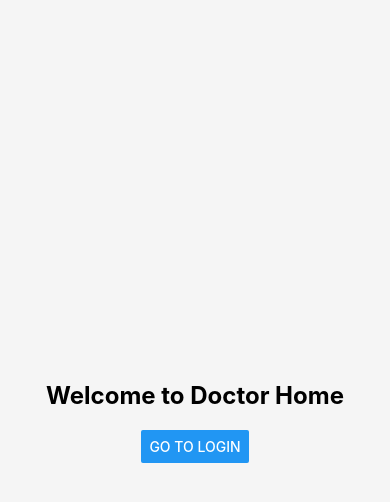
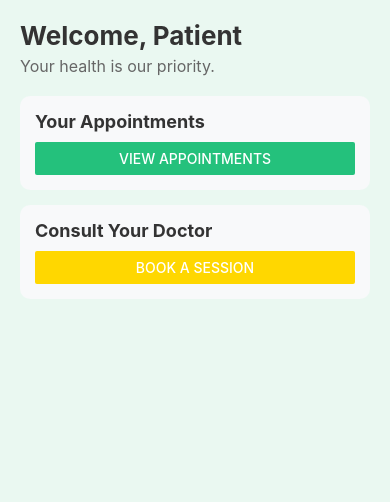
Before and after one commit to Vibe-life-2025/Vibe-Lift, a React Native app: screen /PatientsHome in a window 390 px wide. Shown: the top 502 px of the page. Built offline with nearby package versions, Linux system fonts and the light colour scheme.

Commit message:
Updated  Screens

```diff
--- a/App.js
+++ b/App.js
@@ -1,44 +1,83 @@
 import React from 'react';
+import { createStackNavigator } from '@react-navigation/stack';
 import { NavigationContainer } from '@react-navigation/native';
-import { createNativeStackNavigator } from '@react-navigation/native-stack';
-import { SafeAreaView, StyleSheet } from 'react-native';
+import DoctorLoginScreen from './screens/DoctorLogin';
+import PatientSelectionScreen from './screens/PatientSelection';
+import DoctorHomeScreen from './screens/DoctorHome';
+import AppointmentBookingScreen from './screens/AppointmentBooking';
+import DoctorCalendarScreen from './screens/DoctorCalendar';
+import NotificationsScreen from './screens/Notifications';
 
-// Import Screens
-import AppointmentBooking from './screens/AppointmentBooking';
-import DoctorCalendar from './screens/DoctorCalendar';
-import DoctorHome from './screens/DoctorHome';
-import DoctorLogin from './screens/DoctorLogin';
-import Notifications from './screens/Notifications';
-import PatientHome from './screens/PatientHome';
-import PatientSelection from './screens/PatientSelection';
-import DetailsScreen from './screens/DetailsScreen';
+import PatientHomeScreen from './screens/PatientHome';
+import { createBottomTabNavigator } from '@react-navigation/bottom-tabs';
+import { MaterialIcons, FontAwesome5 } from '@expo/vector-icons';
 
-const Stack = createNativeStackNavigator();
+const Stack = createStackNavigator();
+const Tab = createBottomTabNavigator();
 
-const App = () => {
-  return (
-    <SafeAreaView style={styles.container}>
-      <NavigationContainer>
-        <Stack.Navigator initialRouteName="DoctorHome" screenOptions={{ headerShown: false }}>
-          <Stack.Screen name="DoctorHome" component={DoctorHome} />
-          <Stack.Screen name="DoctorLogin" component={DoctorLogin} />
-          <Stack.Screen name="DoctorCalendar" component={DoctorCalendar} />
-          <Stack.Screen name="AppointmentBooking" component={AppointmentBooking} />
-          <Stack.Screen name="Notifications" component={Notifications} />
-          <Stack.Screen name="PatientHome" component={PatientHome} />
-          <Stack.Screen name="PatientSelection" component={PatientSelection} />
-          <Stack.Screen name="DetailsScreen" component={DetailsScreen} />
-        </Stack.Navigator>
-      </NavigationContainer>
-    </SafeAreaView>
-  );
+const themeColors = {
+  primary: '#24C17C',
+  secondary: '#F8F9FA',
+  text: '#333',
+  accent: '#FFD700',
+  background: '#EAF8F1',
 };
 
-const styles = StyleSheet.create({
-  container: {
-    flex: 1,
-    backgroundColor: '#fff', // Ensures no white screen issue
-  },
-});
+// Stack Navigator for Doctor's Screens
+const DoctorStack = createStackNavigator();
+function DoctorStackScreens() {
+  return (
+    <DoctorStack.Navigator screenOptions={{ headerShown: false }}>
+      <DoctorStack.Screen name="Home" component={DoctorHomeScreen} />
+      <DoctorStack.Screen name="AppointmentBooking" component={AppointmentBookingScreen} />
+      <DoctorStack.Screen name="Calendar" component={DoctorCalendarScreen} />
 
-export default App;
+      <DoctorStack.Screen name="Notifications" component={NotificationsScreen} />
+    </DoctorStack.Navigator>
+  );
+}
+
+// Bottom Tab Navigator
+function DoctorTabs() {
+  return (
+    <Tab.Navigator
+      screenOptions={({ route }) => ({
+        tabBarIcon: ({ color, size }) => {
+          let iconName;
+          if (route.name === 'Dashboard') {
+            iconName = 'home';
+          } else if (route.name === 'Appointments') {
+            iconName = 'calendar-check';
+            return <FontAwesome5 name={iconName} size={size} color={color} />;
+          } else if (route.name === 'Reports') {
+            iconName = 'folder';
+          } else if (route.name === 'Notifications') {
+            iconName = 'notifications';
+          }
+          return <MaterialIcons name={iconName} size={size} color={color} />;
+        },
+        tabBarActiveTintColor: themeColors.primary,
+        tabBarInactiveTintColor: themeColors.text,
+        tabBarStyle: { backgroundColor: themeColors.secondary },
+      })}
+    >
+      <Tab.Screen name="Dashboard" component={DoctorStackScreens} options={{ headerShown: false }} />
+      <Tab.Screen name="Appointments" component={AppointmentBookingScreen} />
+
+      <Tab.Screen name="Notifications" component={NotificationsScreen} />
+    </Tab.Navigator>
+  );
+}
+
+export default function App() {
+  return (
+    <NavigationContainer>
+      <Stack.Navigator screenOptions={{ headerShown: false }}>
+        <Stack.Screen name="DoctorLogin" component={DoctorLoginScreen} />
+        <Stack.Screen name="PatientSelection" component={PatientSelectionScreen} />
+        <Stack.Screen name="DoctorHome" component={DoctorTabs} />
+        <Stack.Screen name="PatientsHome" component={PatientHomeScreen} />
+      </Stack.Navigator>
+    </NavigationContainer>
+  );
+}
--- a/screens/AppointmentBooking.js
+++ b/screens/AppointmentBooking.js
@@ -1,12 +1,53 @@
 import React from 'react';
-import { View, Text } from 'react-native';
+import { View, Text, Button, StyleSheet } from 'react-native';
 
-const AppointmentBooking = () => {
+const AppointmentBookingScreen = () => {
   return (
-    <View>
-      <Text>Appointment Booking Screen</Text>
+    <View style={styles.container}>
+      <Text style={styles.title}>Upcoming Sessions</Text>
+      <View style={styles.card}>
+        <Text style={styles.sessionTitle}>Sahana V - Msc in Clinical Psychology</Text>
+        <Text style={styles.sessionTime}>7:30 PM - 8:30 PM</Text>
+        <Button title="Join Now" color="#24C17C" onPress={() => {}} />
+      </View>
+      <View style={styles.card}>
+        <Text style={styles.sessionTitle}>Sahana V - Msc in Clinical Psychology</Text>
+        <Text style={styles.sessionTime}>10:00 AM - 11:00 AM</Text>
+        <Button title="Reschedule" color="#FFD700" onPress={() => {}} />
+      </View>
     </View>
   );
 };
 
-export default AppointmentBooking;
+export default AppointmentBookingScreen;
+
+const styles = StyleSheet.create({
+  container: {
+    flex: 1,
+    backgroundColor: '#EAF8F1',
+    padding: 20,
+  },
+  title: {
+    fontSize: 24,
+    fontWeight: 'bold',
+    marginBottom: 20,
+    color: '#333',
+  },
+  card: {
+    backgroundColor: '#F8F9FA',
+    padding: 15,
+    borderRadius: 10,
+    marginBottom: 15,
+  },
+  sessionTitle: {
+    fontSize: 18,
+    fontWeight: 'bold',
+    marginBottom: 5,
+    color: '#333',
+  },
+  sessionTime: {
+    fontSize: 14,
+    color: '#666',
+    marginBottom: 10,
+  },
+});
--- a/screens/DoctorCalendar.js
+++ b/screens/DoctorCalendar.js
@@ -1,12 +1,52 @@
 import React from 'react';
-import { View, Text } from 'react-native';
+import { View, Text, Button, StyleSheet } from 'react-native';
 
-const DoctorCalendar = () => {
+const DoctorCalendarScreen = () => {
   return (
-    <View>
-      <Text>Doctor Calendar Screen</Text>
+    <View style={styles.container}>
+      <Text style={styles.title}>Doctor's Calendar</Text>
+      <View style={styles.card}>
+        <Text style={styles.date}>March 18, 2025</Text>
+        <Text style={styles.time}>10:00 AM - 11:00 AM: Patient Consultation</Text>
+      </View>
+      <View style={styles.card}>
+        <Text style={styles.date}>March 19, 2025</Text>
+        <Text style={styles.time}>2:00 PM - 3:00 PM: Therapy Session</Text>
+      </View>
+      <Button title="Schedule New Appointment" color="#24C17C" onPress={() => {}} />
     </View>
   );
 };
 
-export default DoctorCalendar;
+export default DoctorCalendarScreen;
+
+const styles = StyleSheet.create({
+  container: {
+    flex: 1,
+    backgroundColor: '#EAF8F1',
+    padding: 20,
+  },
+  title: {
+    fontSize: 24,
+    fontWeight: 'bold',
+    marginBottom: 20,
+    color: '#333',
+  },
+  card: {
+    backgroundColor: '#F8F9FA',
+    padding: 15,
+    borderRadius: 10,
+    marginBottom: 15,
+  },
+  date: {
+    fontSize: 18,
+    fontWeight: 'bold',
+    marginBottom: 5,
+    color: '#333',
+  },
+  time: {
+    fontSize: 14,
+    color: '#666',
+    marginBottom: 10,
+  },
+});
--- a/screens/DoctorHome.js
+++ b/screens/DoctorHome.js
@@ -1,27 +1,56 @@
 import React from 'react';
-import { View, Text, StyleSheet, Button } from 'react-native';
+import { View, Text, Button, StyleSheet } from 'react-native';
 
-const DoctorHome = ({ navigation }) => {
+const DoctorHomeScreen = ({ navigation }) => {
   return (
     <View style={styles.container}>
-      <Text style={styles.title}>Welcome to Doctor Home</Text>
-      <Button title="Go to Login" onPress={() => navigation.navigate('DoctorLogin')} />
+      <Text style={styles.title}>Hello, Dr. Sahana V</Text>
+      <Text style={styles.subtitle}>How is your day going?</Text>
+      <View style={styles.section}>
+        <Text style={styles.sectionTitle}>Join Your Consultations</Text>
+        <Button title="1-on-1 Sessions" color="#24C17C" onPress={() => navigation.navigate('AppointmentBooking')} />
+      </View>
+      <View style={styles.section}>
+        <Button title="Doctor's Profile" color="#FFD700" onPress={() => {}} />
+        <Button title="Patient's Profile" color="#FFD700" onPress={() => {}} />
+      </View>
+      <Button title="Join with us" color="#24C17C" onPress={() => {}} style={styles.joinButton} />
     </View>
   );
 };
 
+export default DoctorHomeScreen;
+
 const styles = StyleSheet.create({
   container: {
     flex: 1,
-    justifyContent: 'center',
-    alignItems: 'center',
-    backgroundColor: '#f5f5f5',
+    backgroundColor: '#EAF8F1',
+    padding: 20,
   },
   title: {
-    fontSize: 24,
+    fontSize: 26,
     fontWeight: 'bold',
+    color: '#333',
+    marginBottom: 5,
+  },
+  subtitle: {
+    fontSize: 16,
+    color: '#666',
     marginBottom: 20,
   },
+  section: {
+    backgroundColor: '#F8F9FA',
+    padding: 15,
+    borderRadius: 10,
+    marginBottom: 15,
+  },
+  sectionTitle: {
+    fontSize: 18,
+    fontWeight: 'bold',
+    marginBottom: 10,
+    color: '#333',
+  },
+  joinButton: {
+    marginTop: 20,
+  },
 });
-
-export default DoctorHome;
--- a/screens/DoctorLogin.js
+++ b/screens/DoctorLogin.js
@@ -1,12 +1,45 @@
 import React from 'react';
-import { View, Text } from 'react-native';
+import { View, Text, TextInput, Button, StyleSheet } from 'react-native';
 
-const DoctorLogin = () => {
+const DoctorLoginScreen = ({ navigation }) => {
   return (
-    <View>
-      <Text>Doctor Login Screen</Text>
+    <View style={styles.container}>
+      <Text style={styles.title}>Doctor Login</Text>
+      <Text style={styles.subtitle}>Please enter your credentials</Text>
+      <TextInput style={styles.input} placeholder="Username" />
+      <TextInput style={styles.input} placeholder="Password" secureTextEntry />
+      <Button title="Login" color="#24C17C" onPress={() => navigation.navigate('DoctorHome')} />
     </View>
   );
 };
 
-export default DoctorLogin;
+export default DoctorLoginScreen;
+
+const styles = StyleSheet.create({
+  container: {
+    flex: 1,
+    backgroundColor: '#EAF8F1',
+    justifyContent: 'center',
+    alignItems: 'center',
+    padding: 20,
+  },
+  title: {
+    fontSize: 26,
+    fontWeight: 'bold',
+    marginBottom: 10,
+    color: '#333',
+  },
+  subtitle: {
+    fontSize: 16,
+    color: '#666',
+    marginBottom: 20,
+  },
+  input: {
+    width: '100%',
+    padding: 10,
+    marginBottom: 10,
+    borderWidth: 1,
+    borderColor: '#ccc',
+    borderRadius: 5,
+  },
+});
--- a/screens/Notifications.js
+++ b/screens/Notifications.js
@@ -1,12 +1,58 @@
 import React from 'react';
-import { View, Text } from 'react-native';
+import { View, Text, Button, StyleSheet } from 'react-native';
 
-const Notifications = () => {
+const NotificationsScreen = () => {
   return (
-    <View>
-      <Text>Notifications Screen</Text>
+    <View style={styles.container}>
+      <Text style={styles.title}>Notifications</Text>
+      <View style={styles.notificationCard}>
+        <Text style={styles.notificationTitle}>New Appointment Request</Text>
+        <Text style={styles.notificationText}>You have a new appointment request from a patient.</Text>
+        <Button title="View" color="#24C17C" onPress={() => {}} />
+      </View>
+      <View style={styles.notificationCard}>
+        <Text style={styles.notificationTitle}>Appointment Approved</Text>
+        <Text style={styles.notificationText}>Your appointment on March 18 has been approved.</Text>
+        <Button title="View Details" color="#FFD700" onPress={() => {}} />
+      </View>
+      <View style={styles.notificationCard}>
+        <Text style={styles.notificationTitle}>Appointment Cancelled</Text>
+        <Text style={styles.notificationText}>A patient cancelled their appointment scheduled for March 20.</Text>
+        <Button title="Reschedule" color="#FF5733" onPress={() => {}} />
+      </View>
     </View>
   );
 };
 
-export default Notifications;
+export default NotificationsScreen;
+
+const styles = StyleSheet.create({
+  container: {
+    flex: 1,
+    backgroundColor: '#EAF8F1',
+    padding: 20,
+  },
+  title: {
+    fontSize: 24,
+    fontWeight: 'bold',
+    marginBottom: 20,
+    color: '#333',
+  },
+  notificationCard: {
+    backgroundColor: '#F8F9FA',
+    padding: 15,
+    borderRadius: 10,
+    marginBottom: 15,
+  },
+  notificationTitle: {
+    fontSize: 18,
+    fontWeight: 'bold',
+    marginBottom: 5,
+    color: '#333',
+  },
+  notificationText: {
+    fontSize: 14,
+    color: '#666',
+    marginBottom: 10,
+  },
+});
--- a/screens/PatientHome.js
+++ b/screens/PatientHome.js
@@ -1,12 +1,52 @@
 import React from 'react';
-import { View, Text } from 'react-native';
+import { View, Text, Button, StyleSheet } from 'react-native';
 
-const PatientHome = () => {
+const PatientHomeScreen = () => {
   return (
-    <View>
-      <Text>Patients Home Screen</Text>
+    <View style={styles.container}>
+      <Text style={styles.title}>Welcome, Patient</Text>
+      <Text style={styles.subtitle}>Your health is our priority.</Text>
+      <View style={styles.section}>
+        <Text style={styles.sectionTitle}>Your Appointments</Text>
+        <Button title="View Appointments" color="#24C17C" onPress={() => {}} />
+      </View>
+      <View style={styles.section}>
+        <Text style={styles.sectionTitle}>Consult Your Doctor</Text>
+        <Button title="Book a Session" color="#FFD700" onPress={() => {}} />
+      </View>
     </View>
   );
 };
 
-export default PatientHome;
+export default PatientHomeScreen;
+
+const styles = StyleSheet.create({
+  container: {
+    flex: 1,
+    backgroundColor: '#EAF8F1',
+    padding: 20,
+  },
+  title: {
+    fontSize: 26,
+    fontWeight: 'bold',
+    color: '#333',
+    marginBottom: 5,
+  },
+  subtitle: {
+    fontSize: 16,
+    color: '#666',
+    marginBottom: 20,
+  },
+  section: {
+    backgroundColor: '#F8F9FA',
+    padding: 15,
+    borderRadius: 10,
+    marginBottom: 15,
+  },
+  sectionTitle: {
+    fontSize: 18,
+    fontWeight: 'bold',
+    marginBottom: 10,
+    color: '#333',
+  },
+});
--- a/screens/PatientSelection.js
+++ b/screens/PatientSelection.js
@@ -1,12 +1,47 @@
 import React from 'react';
-import { View, Text } from 'react-native';
+import { View, Text, TouchableOpacity, StyleSheet } from 'react-native';
 
-const PatientSelection = () => {
+const PatientSelectionScreen = ({ navigation }) => {
   return (
-    <View>
-      <Text>Patient Selection Screen</Text>
+    <View style={styles.container}>
+      <Text style={styles.title}>Select Patient Profile</Text>
+      <Text style={styles.subtitle}>Tap to enter as a patient</Text>
+      <TouchableOpacity style={styles.button} onPress={() => navigation.replace('PatientHome')}>
+        <Text style={styles.buttonText}>Enter as Patient</Text>
+      </TouchableOpacity>
     </View>
   );
 };
 
-export default PatientSelection;
+export default PatientSelectionScreen;
+
+const styles = StyleSheet.create({
+  container: {
+    flex: 1,
+    backgroundColor: '#EAF8F1',
+    justifyContent: 'center',
+    alignItems: 'center',
+    padding: 20,
+  },
+  title: {
+    fontSize: 26,
+    fontWeight: 'bold',
+    marginBottom: 10,
+    color: '#333',
+  },
+  subtitle: {
+    fontSize: 16,
+    color: '#666',
+    marginBottom: 20,
+  },
+  button: {
+    backgroundColor: '#24C17C',
+    padding: 15,
+    borderRadius: 10,
+    marginTop: 10,
+  },
+  buttonText: {
+    color: '#fff',
+    fontSize: 18,
+  },
+});
```
Also changed, not shown: metro.config.js (+3 -7 lines), screens/UserTypeSelection.js (added, +20 -0 lines), 1 other file (tests, documents, lock files or other folders).
